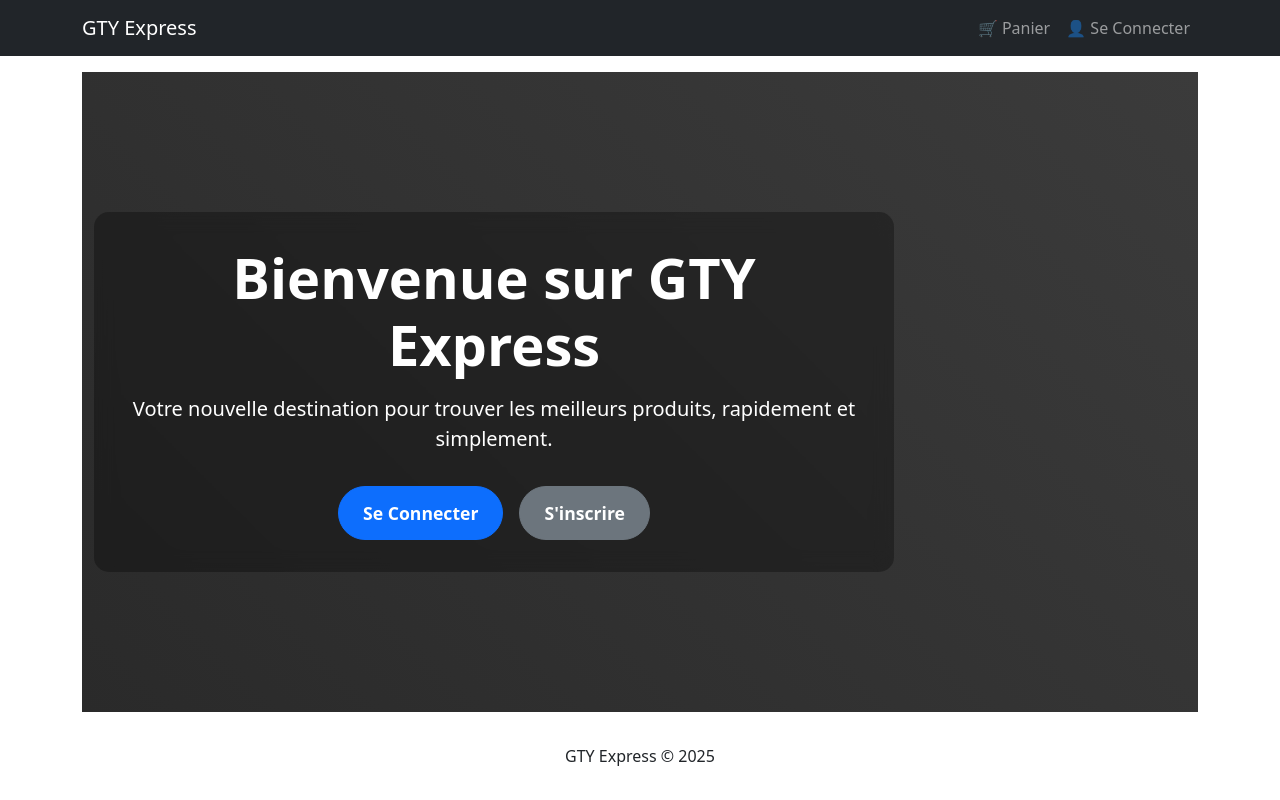
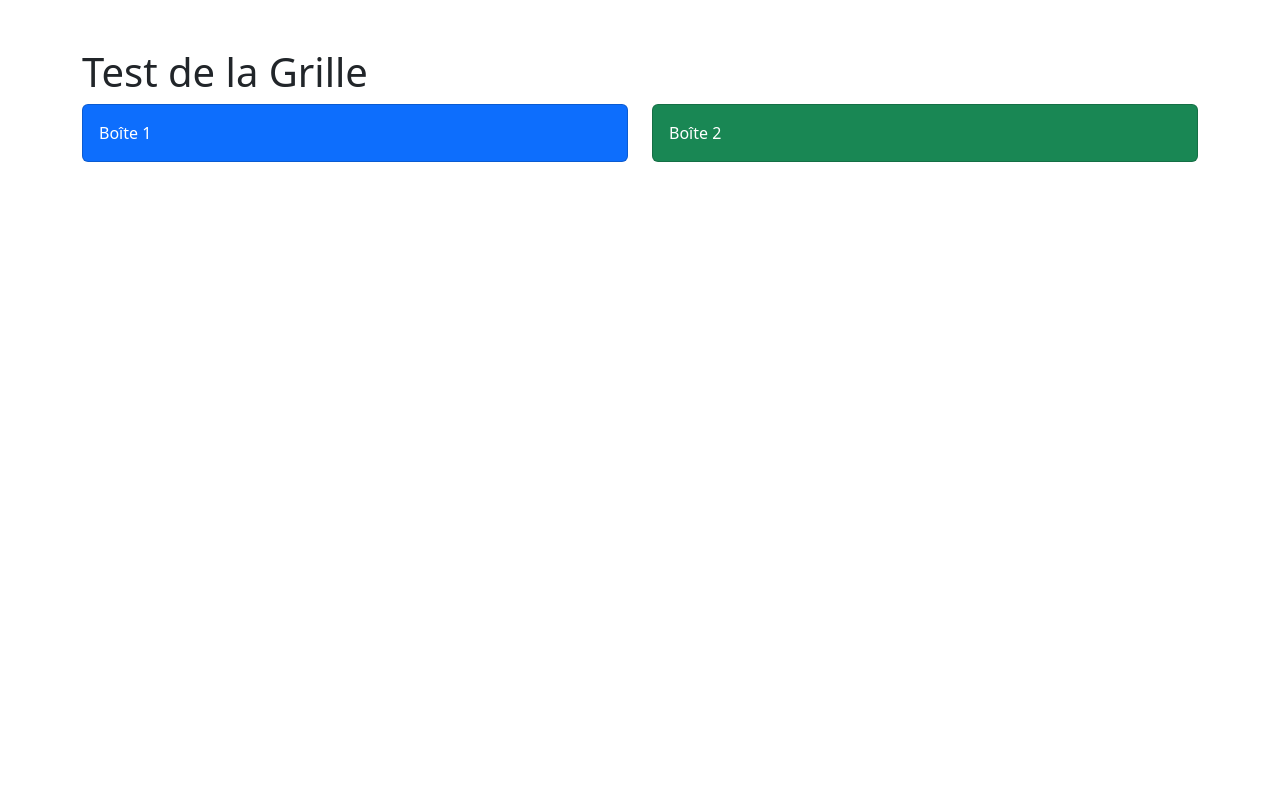
Before and after one commit to kevyamon/GTY-Express-Frontend, a React (Vite) app: page / in a window 1280 px wide. Built offline with nearby package versions, Linux system fonts and the light colour scheme; no server answers.

Commit message:
Test de grille

```diff
--- a/src/App.jsx
+++ b/src/App.jsx
@@ -1,22 +1,12 @@
-import { Container } from 'react-bootstrap';
-import { Outlet } from 'react-router-dom';
-import Header from './components/Header';
-import Footer from './components/Footer';
-import { ToastContainer } from 'react-toastify'; // Importer
-import 'react-toastify/dist/ReactToastify.css'; // Importer le style
+import GridTest from './components/GridTest';
+import 'bootstrap/dist/css/bootstrap.min.css'; // On s'assure que le style est bien là
 
-const App = () => {
+function App() {
   return (
-    <>
-      <Header />
-      <main className="py-3">
-        <Container>
-          <Outlet />
-        </Container>
-      </main>
-      <Footer />
-      <ToastContainer /> {/* Ajouter le conteneur ici */}
-    </>
+    <div>
+      <GridTest />
+    </div>
   );
-};
+}
+
 export default App;
--- /dev/null
+++ b/src/components/GridTest.jsx
@@ -0,0 +1,23 @@
+import { Container, Row, Col, Card } from 'react-bootstrap';
+
+const GridTest = () => {
+  return (
+    <Container className="my-5">
+      <h1>Test de la Grille</h1>
+      <Row>
+        <Col md={6}>
+          <Card bg="primary" text="white">
+            <Card.Body>Boîte 1</Card.Body>
+          </Card>
+        </Col>
+        <Col md={6}>
+          <Card bg="success" text="white">
+            <Card.Body>Boîte 2</Card.Body>
+          </Card>
+        </Col>
+      </Row>
+    </Container>
+  );
+};
+
+export default GridTest;
```
